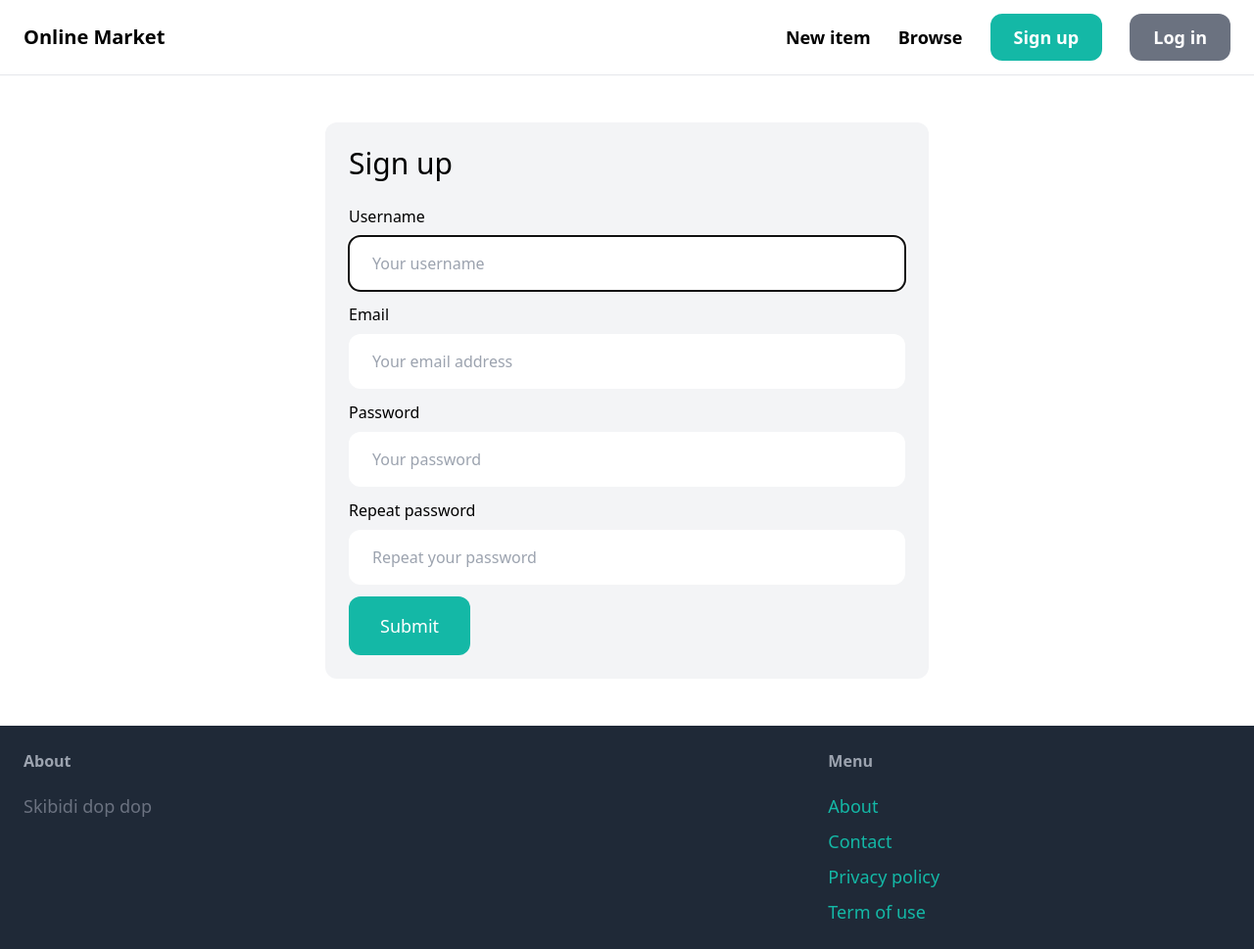
After one commit to MaximNguen/MarketPlace, a Django app: page /signup/ in a window 1280 px wide. The commit adds this page. Shown: the whole page at 98% size. Run offline with Django 5.2, Linux system fonts and the light colour scheme; some libraries are stand-ins or nearby versions.

Commit message:
Added Sign up and Log In

```diff
--- a/OnlineMarket/OnlineMarket/settings.py
+++ b/OnlineMarket/OnlineMarket/settings.py
@@ -26,6 +26,10 @@ SECRET_KEY = 'django-insecure-t!2sa!buv*t@ta1%i1gndjfj4j$*bldu4dcg@5l(r9ane@8#55
 DEBUG = True
 
 ALLOWED_HOSTS = []
+
+LOGIN_URL = "/login/"
+LOGIN_REDIRECT_URL = '/'
+LOGOUT_REDIRECT_URL = '/'
 
 
 # Application definition
--- a/OnlineMarket/OnlineMarket/urls.py
+++ b/OnlineMarket/OnlineMarket/urls.py
@@ -3,11 +3,8 @@ from django.conf.urls.static import static
 from django.contrib import admin
 from django.urls import path, include
 
-from core.views import index, contact
-
 urlpatterns = [
-    path('', index, name='index'),
-    path('contact/', contact, name='contact'),
+    path('', include('core.urls')),
     path('admin/', admin.site.urls),
     path('items/', include('item.urls'))
 ] + static(settings.MEDIA_URL, document_root=settings.MEDIA_ROOT)
--- /dev/null
+++ b/OnlineMarket/core/forms.py
@@ -0,0 +1,40 @@
+from django import forms
+from django.contrib.auth.forms import UserCreationForm, AuthenticationForm
+from django.contrib.auth.models import User
+
+class SignupForm(UserCreationForm):
+    class Meta:
+        model = User
+        fields = ("username", 'email', 'password1', 'password2')
+
+    username = forms.CharField(widget=forms.TextInput(attrs={
+        'placeholder': "Your username",
+        'class': 'w-full py-4 px-6 rounded-xl'
+    }))
+
+    email = forms.CharField(widget=forms.EmailInput(attrs={
+        'placeholder': "Your email address",
+        'class': 'w-full py-4 px-6 rounded-xl'
+    }))
+
+    password1 = forms.CharField(widget=forms.PasswordInput(attrs={
+        'placeholder': "Your password",
+        'class': 'w-full py-4 px-6 rounded-xl'
+    }))
+
+    password2 = forms.CharField(widget=forms.PasswordInput(attrs={
+        'placeholder': "Repeat your password",
+        'class': 'w-full py-4 px-6 rounded-xl'
+    }))
+
+class LoginForm(AuthenticationForm):
+
+    username = forms.CharField(widget=forms.TextInput(attrs={
+        'placeholder': "Your username",
+        'class': 'w-full py-4 px-6 rounded-xl'
+    }))
+
+    password = forms.CharField(widget=forms.PasswordInput(attrs={
+        'placeholder': "Your password",
+        'class': 'w-full py-4 px-6 rounded-xl'
+    }))
--- a/OnlineMarket/core/templates/core/base.html
+++ b/OnlineMarket/core/templates/core/base.html
@@ -11,16 +11,21 @@
             <a href='/', class="text-xl font-semibold">Online Market</a>
 
             <div class = "space-x-6">
-                <a href="#" class="text-lg font-semibold hover:text-gray-500">New item</a>
+                <a href="{% url 'item:new' %}" class="text-lg font-semibold hover:text-gray-500">New item</a>
                 <a href="#" class="text-lg font-semibold hover:text-gray-500">Browse</a>
 
-                <a href='#' class="px-6 py-3 text-lg font-semibild bg-teal-500 text-white rounded-xl hover:bg-teal-700">Sign up</a>
-                <a href='#' class="px-6 py-3 text-lg font-semibild bg-gray-500 text-white rounded-xl hover:bg-gray-700">Log in</a>
+                {%if request.user.is_authenticated%}
+                    <a href="#"class="px-6 py-3 text-lg font-semibold bg-teal-500 text-white rounded-xl hover:bg-teal-700">Index</a>
+                    <a href="#" class="px-6 py-3 text-lg font-semibold bg-gray-500 text-white rounded-xl hover:bg-gray-700">Dashboard</a>
+                {% else%}
+                    <a href="{% url 'signup'%}"class="px-6 py-3 text-lg font-semibold bg-teal-500 text-white rounded-xl hover:bg-teal-700">Sign up</a>
+                    <a href="{% url 'login'%}" class="px-6 py-3 text-lg font-semibold bg-gray-500 text-white rounded-xl hover:bg-gray-700">Log in</a>
+                {%endif%}
             </div>
 
         </nav>
 
-        <div class='px-6 py-6'>
+        <div class="px-6 py-6">
             {% block content %}
             {% endblock %}
         </div>
--- /dev/null
+++ b/OnlineMarket/core/templates/core/signup.html
@@ -0,0 +1,45 @@
+{% extends "core/base.html" %}
+
+{%block title%}Sign Up{%endblock%}
+
+{%block content%}
+<div class="w-1/2 my-6 mx-auto p-6 bg-gray-100 rounded-xl">
+    <h1 class="mb-6 text-3xl">Sign up</h1>
+
+    <form method = 'post' action='.'>
+        {% csrf_token %}
+
+        <div class="mb-3">
+            <label class="inline-block mb-2">Username</label><br>
+            {{ form.username }}
+        </div>
+        <div class="mb-3">
+            <label class="inline-block mb-2">Email</label><br>
+            {{ form.email }}
+        </div>
+        <div class="mb-3">
+            <label class="inline-block mb-2">Password</label><br>
+            {{ form.password1 }}
+        </div>
+        <div class="mb-3">
+            <label class="inline-block mb-2">Repeat password</label><br>
+            {{ form.password2 }}
+        </div>
+
+        {% if form.non_field_errors or form.errors%}
+        <div class = 'mb-3 p-6 bg-red-100 rounded-xl'>
+            {% for field in form%}
+                {{field.errors}}
+            {%endfor%}
+
+            {{form.non_field_errors}}
+        </div>
+
+        {%endif%}
+
+        <button class = 'py-4 px-8 text-lg bg-teal-500 hover:bg-teal-700 rounded-xl text-white'>Submit</butoon>
+    </form>
+</div>
+
+
+{%endblock%}
--- /dev/null
+++ b/OnlineMarket/core/urls.py
@@ -0,0 +1,11 @@
+from django.urls import path
+from django.contrib.auth import views as auth_views
+from . import views
+from .forms import LoginForm
+
+urlpatterns = [
+    path('', views.index, name = 'index'),
+    path('contact/', views.contact, name='contact'),
+    path('signup/', views.signup, name='signup'),
+    path('login/', auth_views.LoginView.as_view(template_name='core/login.html', authentication_form=LoginForm), name='login'),
+]
--- a/OnlineMarket/core/views.py
+++ b/OnlineMarket/core/views.py
@@ -1,8 +1,8 @@
-from django.shortcuts import render
+from django.shortcuts import render, redirect
 
 from item.models import Category, Item
 
-
+from .forms import SignupForm
 
 def index(request):
     items = Item.objects.filter(is_sold=False)[0:6]
@@ -15,3 +15,19 @@ def index(request):
 
 def contact(request):
     return render(request, 'core/contact.html')
+
+def signup(request):
+    if request.method == "POST":
+        form = SignupForm(request.POST)
+
+        if form.is_valid():
+            form.save()
+
+            return redirect("/login/")
+    else:
+        form = SignupForm()
+
+
+    return render(request, 'core/signup.html', {
+        'form': form
+    })
--- /dev/null
+++ b/OnlineMarket/item/forms.py
@@ -0,0 +1,28 @@
+from django import forms
+
+from .models import Item
+
+INPUT_CLASSES = 'w-full py-4 px-6 rounded-xl border'
+
+class NewItemForm(forms.ModelForm):
+    class Meta:
+        model = Item
+        fields = ("category", 'name', 'description', 'price', 'image')
+
+        widgets = {
+        'category': forms.Select(attrs={
+            'class': INPUT_CLASSES,
+        }),
+        'name': forms.TextInput(attrs={
+            'class': INPUT_CLASSES,
+        }),
+        'description': forms.Textarea(attrs={
+            'class': INPUT_CLASSES,
+        }),
+        'price': forms.TextInput(attrs={
+            'class': INPUT_CLASSES,
+        }),
+        'image': forms.FileInput(attrs={
+            'class': INPUT_CLASSES,
+        })
+    }
--- a/OnlineMarket/item/urls.py
+++ b/OnlineMarket/item/urls.py
@@ -6,4 +6,5 @@ app_name = 'item'
 
 urlpatterns= [
     path('<int:pk>/', views.detail, name = 'detail'),
+    path('new/', views.new, name = 'new'),
 ]
```
Also changed, not shown: OnlineMarket/core/templates/core/index.html (+20 -21 lines), OnlineMarket/core/templates/core/login.html (added, +39 -0 lines), OnlineMarket/item/templates/item/form.html (added, +28 -0 lines), OnlineMarket/item/views.py (+24 -1 lines), OnlineMarket/db.sqlite3, OnlineMarket/media/item_images/ChatGPT_Image_25_мая_2025_г._17_56_52.png (added).
